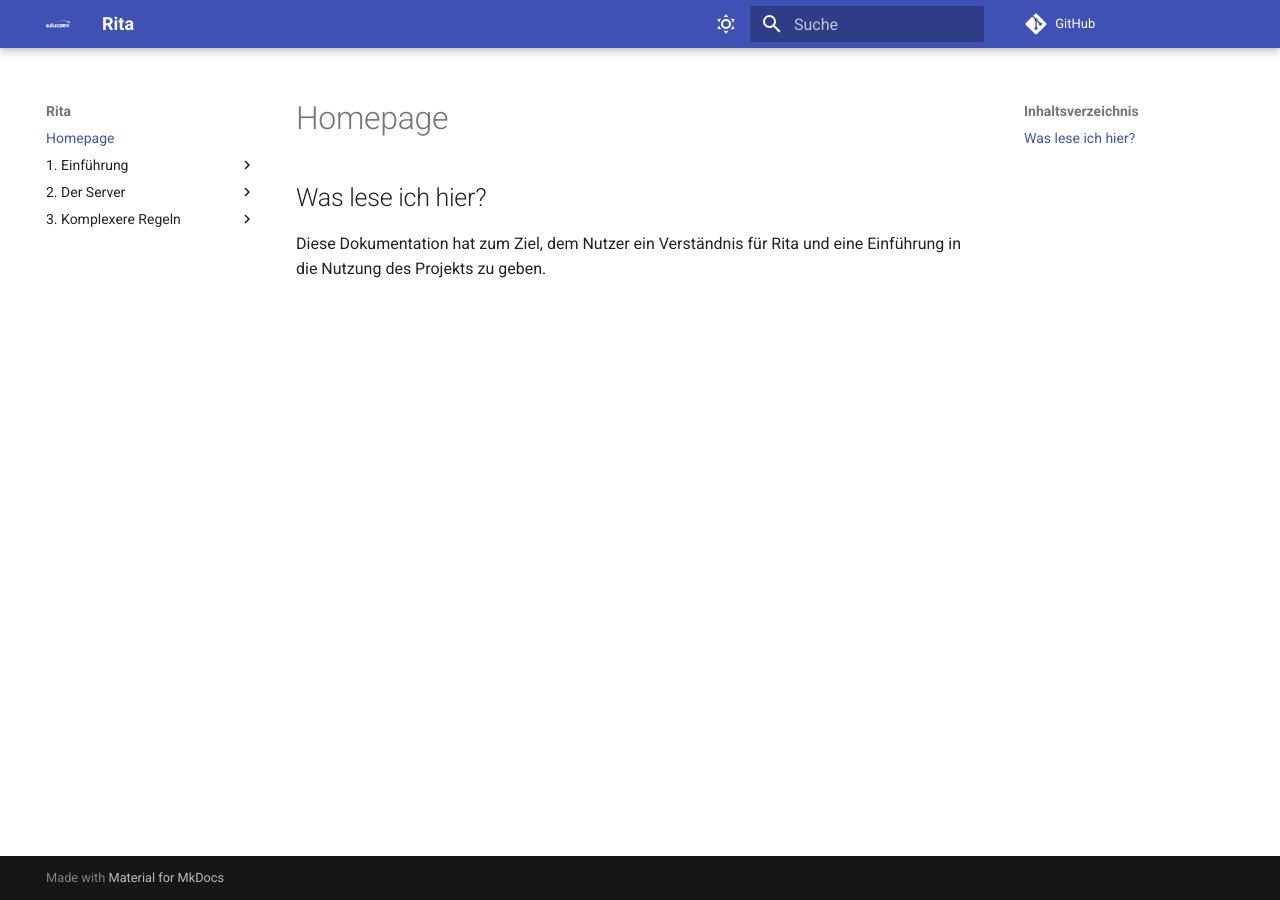
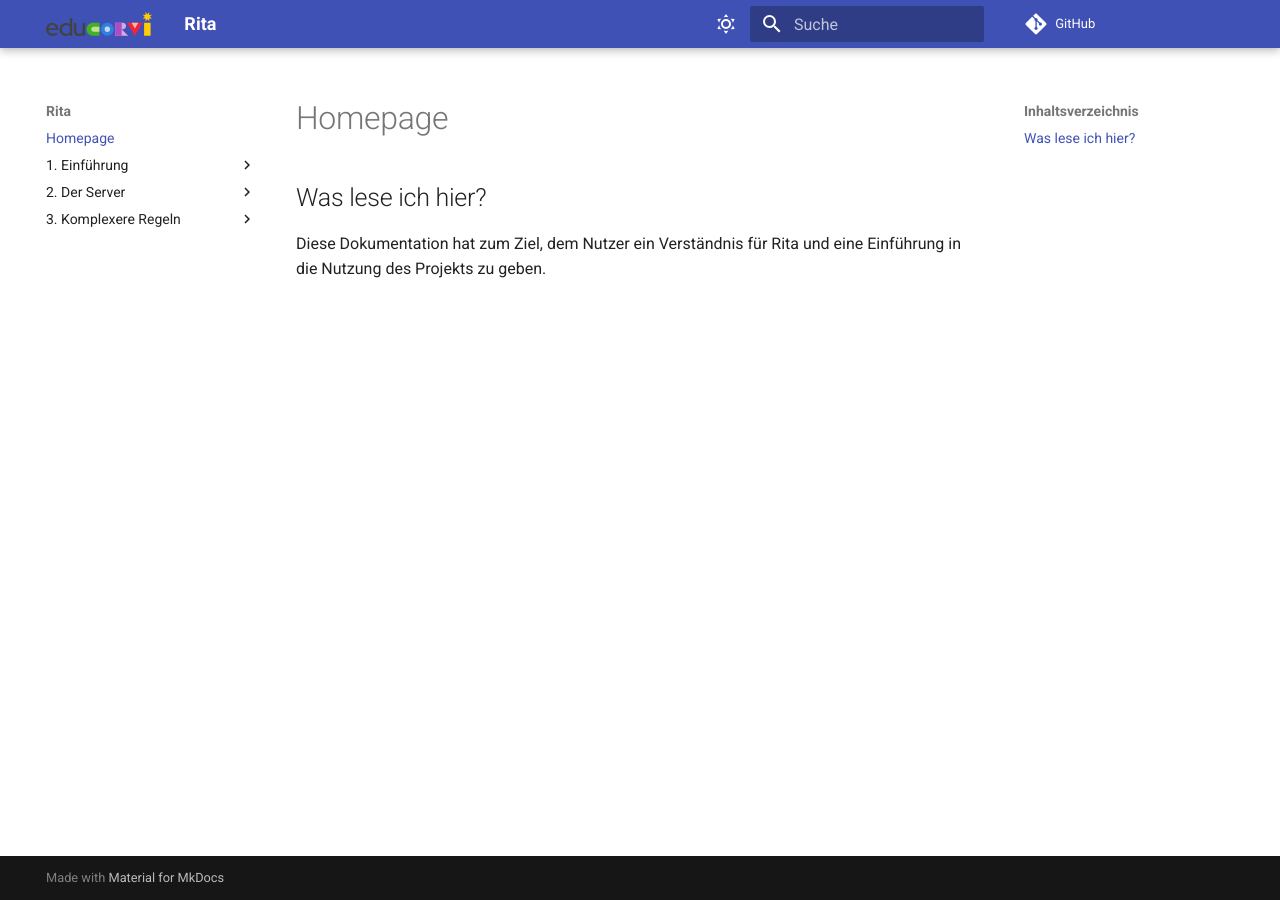
Before and after one commit to educorvi/rita_einfuehrung, an MkDocs documentation site: the page built from docs/index.md, in a window 1280 px wide. Built offline with MkDocs 1.6.1 and Material for MkDocs 9.7.7, drawn with Linux system fonts in a browser that asks for light colours; comment, search, counter and statistics services are not loaded.

Commit message:
update logos

```diff
--- a/mkdocs.yml
+++ b/mkdocs.yml
@@ -3,8 +3,8 @@ site_url: https://educorvi.github.io/rita_einfuehrung/
 theme:
   name: material
   language: de
-  logo: assets/educorvi.png
-  favicon: assets/favicon_educorvi.png
+  logo: assets/educorvi-logo.svg
+  favicon: assets/educorvi-symbol.png
   features:
     - navigation.instant
 #    - navigation.tracking
@@ -46,5 +46,5 @@ markdown_extensions:
   - pymdownx.details
   - attr_list
   - pymdownx.emoji:
-      emoji_index: !!python/name:materialx.emoji.twemoji
-      emoji_generator: !!python/name:materialx.emoji.to_svg
+      emoji_index: !!python/name:material.extensions.emoji.twemoji
+      emoji_generator: !!python/name:material.extensions.emoji.to_svg
```
Also changed, not shown: docs/assets/educorvi-logo.svg (added), docs/assets/educorvi-symbol.png (added), docs/assets/educorvi.png (deleted), docs/assets/favicon_educorvi.png (deleted), 1 other file.
